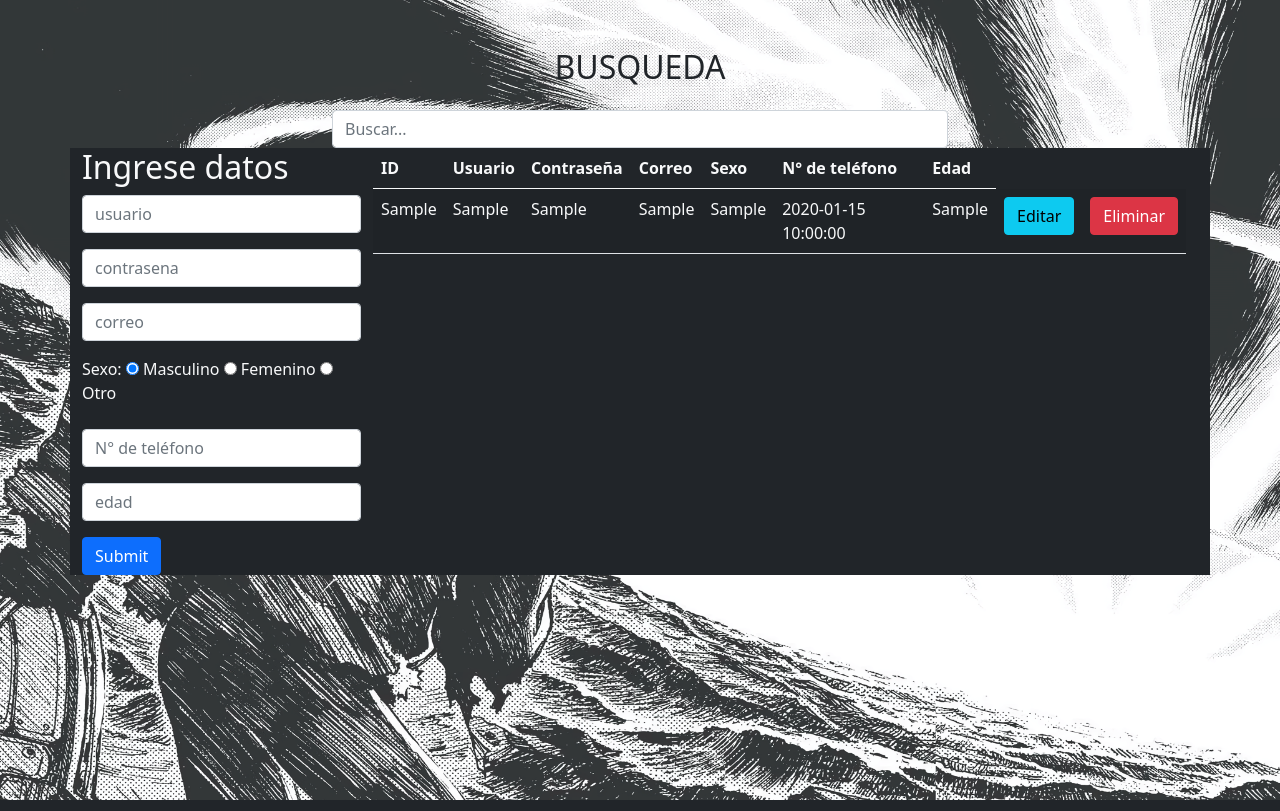
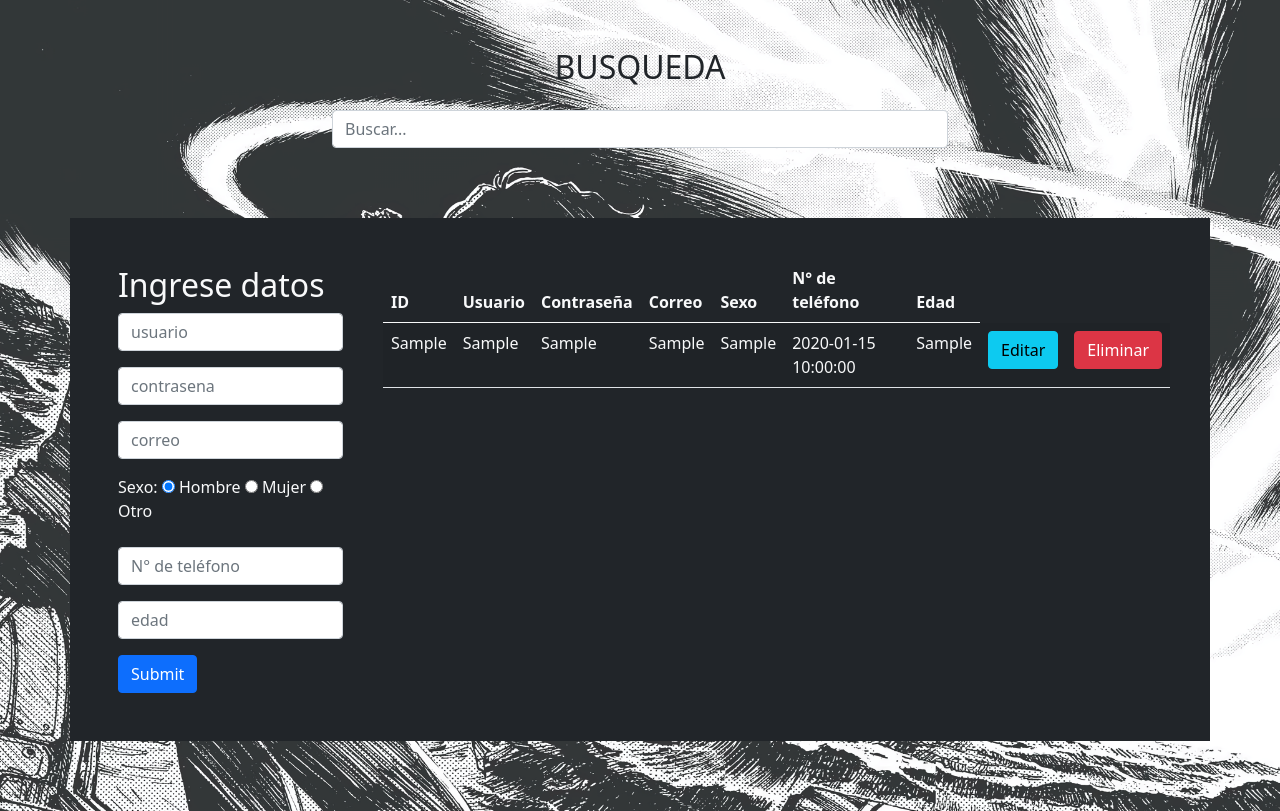
Before and after one commit to 01envy/P-gina-PHP-CRUD, a PHP site: page /usuario.php in a window 1280 px wide. Run offline with PHP 8.4, Linux system fonts and the light colour scheme; tables that the repository leaves empty or names only in its code hold one stand-in row (values such as "Sample post").

Commit message:
arreglo tamaño formulario

```diff
--- a/estilo.css
+++ b/estilo.css
@@ -528,4 +528,9 @@ h1::after {
 .tab-pane {
   width: 700px;
 }
+
+.recuadro {
+  margin: 50px;
+  padding: 20px;
+}
 /*# sourceMappingURL=estilo.css.map */
--- a/estilo.scss
+++ b/estilo.scss
@@ -408,3 +408,9 @@ h1::after{
 .tab-pane{
     width: 700px;
 }
+
+.recuadro{
+    margin: 50px;
+    padding: 20px;
+
+}
--- a/usuario.php
+++ b/usuario.php
@@ -55,9 +55,9 @@
 
 
     <div class="recuadro">
-        <div class="container d-flex bg-dark text-light">
+        <div class="container d-flex bg-dark text-light p-4">
 
-            <div class="col-md-3">
+            <div class="col-md-3 p-4">
                 <h2>Ingrese datos</h2>
                     <form action="insertar.php" method="POST">
 
@@ -70,12 +70,12 @@
                             name="sexo"
                             value="Masculino"
                             checked>
-                        <label>Masculino</label>
+                        <label>Hombre</label>
 
                         <input type="radio"
                             name="sexo"
                             value="Femenino">
-                        <label>Femenino</label>
+                        <label>Mujer</label>
                         <input type="radio"
                             name="sexo"
                             value="otro">
@@ -105,7 +105,7 @@
             </div>
 
 
-            <div class="container text-light">
+            <div class="container text-light p-3">
                 <table class="table table-striped text-light">
                     <thead>
                     <tr>
```
Also changed, not shown: 1 other file.
